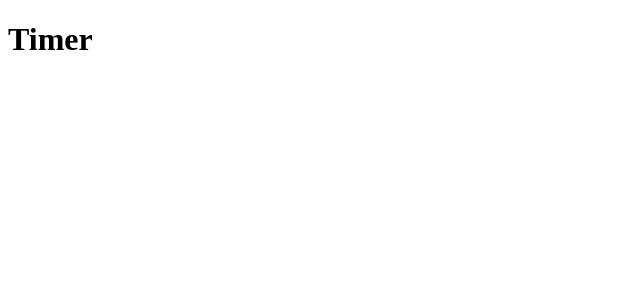
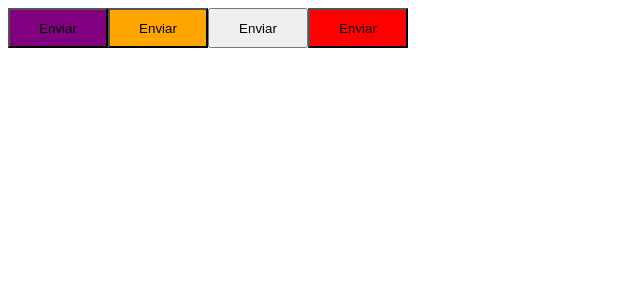
Before and after one commit to giovanademiranda/Ignite-Timer, a React (Vite) app: page / in a window 1280 px wide. Shown: the top 300 px of the page, without its empty margins (0-640 px from the left). Built offline with nearby package versions, Linux system fonts and the light colour scheme.

Commit message:
fix button

```diff
--- a/src/App.tsx
+++ b/src/App.tsx
@@ -1,5 +1,12 @@
+import { Button } from "./components/Button";
+
 export function App() {
   return (
-    <h1>Timer</h1>
+    <>
+      <Button variant='primary' />
+      <Button variant='secondary' />
+      <Button variant='success' />
+      <Button variant='danger' />
+    </>
   )
 }
--- a/src/components/Button.styles.ts
+++ b/src/components/Button.styles.ts
@@ -1,6 +1,24 @@
-import styled from 'styled-components'
+import styled, { css } from 'styled-components';
 
-export const ButtonContainer = styled.button`
+export type ButtonVariant =  'primary' |  'secondary' | 'danger' | 'success';
+
+interface ButtonContainerProps {
+  variant: ButtonVariant;
+}
+
+const buttonVariants  = {
+  primary: 'purple',
+  secondary: 'orange',
+  sucess: 'green',
+  danger: 'red',
+
+}
+
+export const ButtonContainer = styled.button<ButtonContainerProps>`
   width: 100px;
   height: 40px;
+
+  ${props => {
+    return css`background-color: ${buttonVariants[props.variant]}`
+  }}
 `
--- a/src/components/Button.tsx
+++ b/src/components/Button.tsx
@@ -1,9 +1,11 @@
 import { ButtonContainer } from './Button.styles';
 
+export type ButtonVariant =  'primary' |  'secondary' | 'danger' | 'success';
+
 interface ButtonProps {
-  color?: 'primary' |  'secondary' | 'danger' | 'success';
+  variant?: ButtonVariant;
 }
 
-export function Button({color = 'primary'}: ButtonProps) {
-  return <ButtonContainer>Enviar</ButtonContainer>
+export function Button({variant = 'primary'}: ButtonProps) {
+  return <ButtonContainer variant={variant}>Enviar</ButtonContainer>
 }
```
